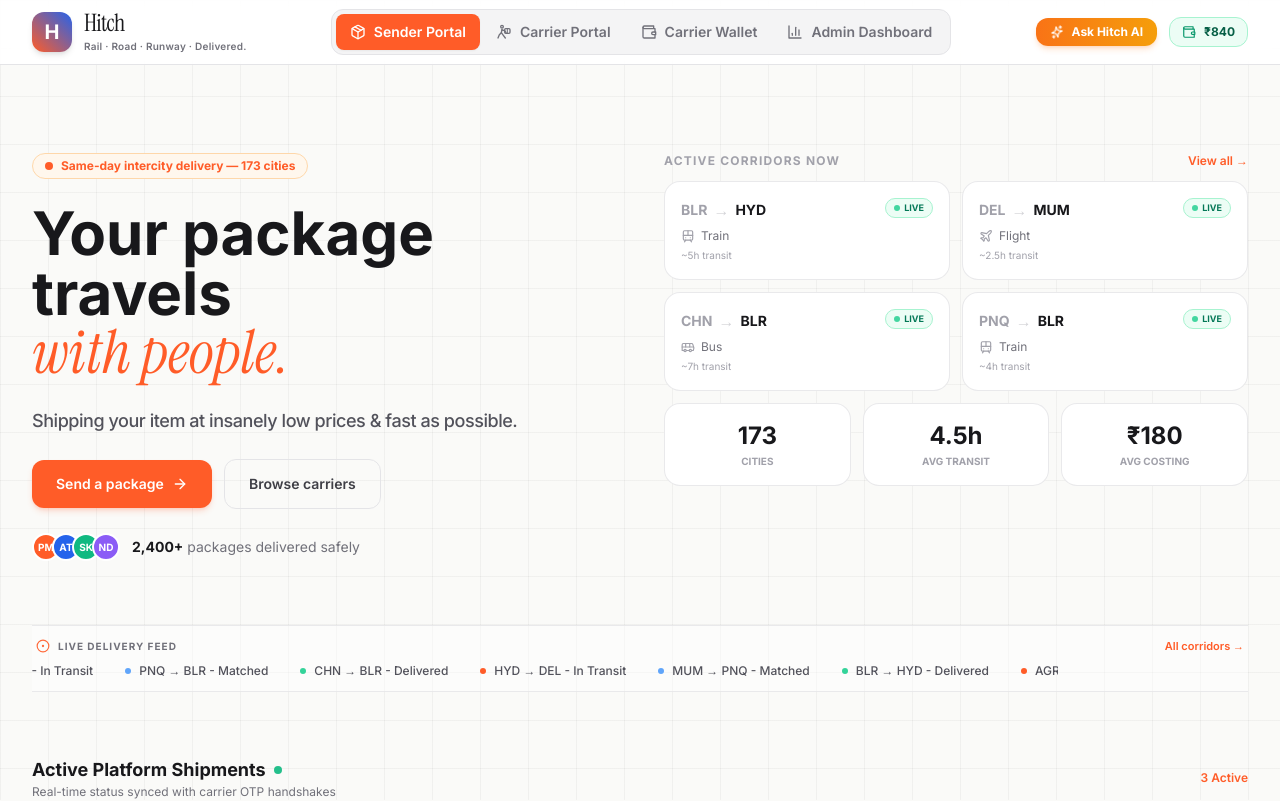
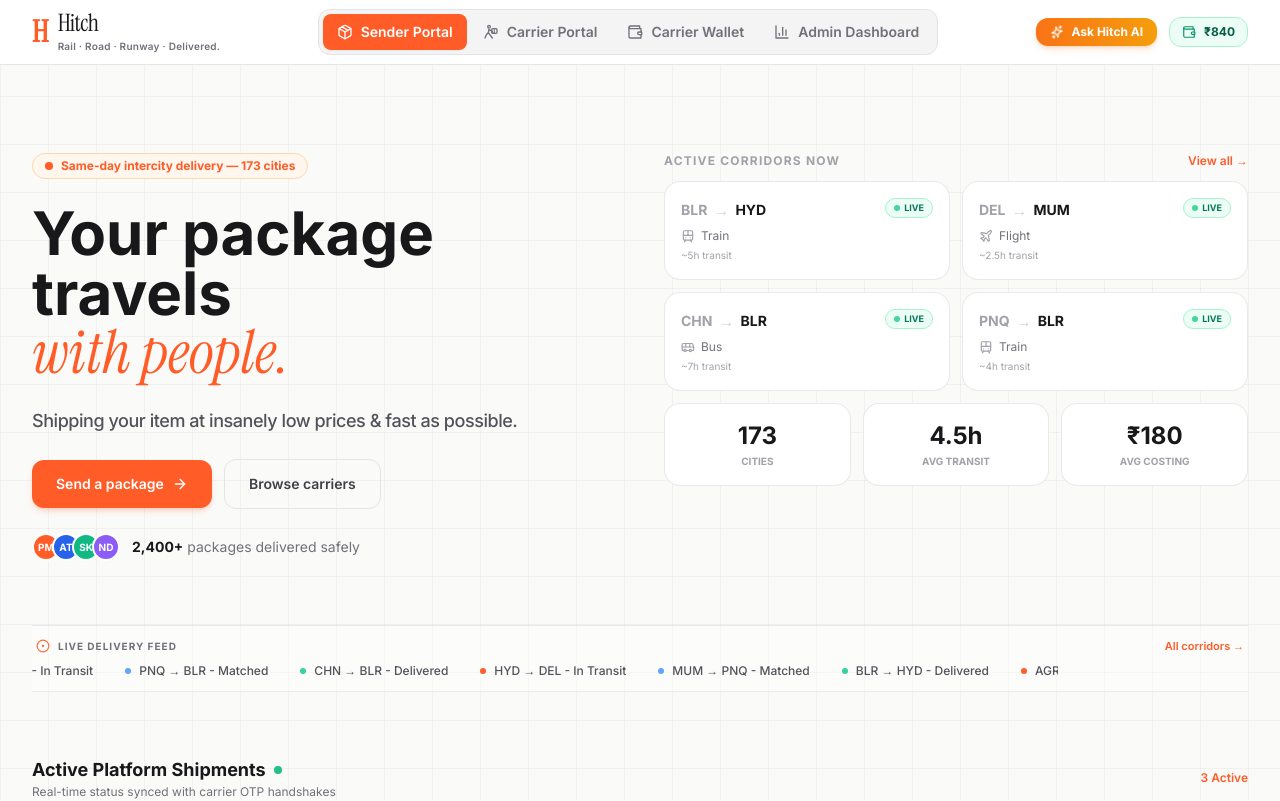
Before and after one commit to supreetpatil79/Hitch, a React (Vite) app in the folder frontend/: page / in a window 1280 px wide. Shown: the top 801 px of the page. Built offline with nearby package versions, Linux system fonts and the light colour scheme.

Commit message:
style(brand): simplify logo to elegant orange letter H without background container

```diff
--- a/frontend/src/App.jsx
+++ b/frontend/src/App.jsx
@@ -161,10 +161,10 @@
           <button
             onClick={() => setPortal("sender")}
             title="Go to Hitch Homepage"
-            className="flex items-center gap-3 text-left group focus:outline-none cursor-pointer">
-            <div className="w-10 h-10 rounded-xl bg-gradient-to-tr from-hitchOrange to-hitchBlue flex items-center justify-center text-white font-bold text-xl shadow-md group-hover:scale-105 transition-transform">
+            className="flex items-center gap-2.5 text-left group focus:outline-none cursor-pointer">
+            <span className="font-display text-3xl font-extrabold text-hitchOrange leading-none tracking-tight group-hover:scale-105 transition-transform">
               H
-            </div>
+            </span>
             <div>
               <span className="font-display text-2xl tracking-tight text-zinc-900 leading-none group-hover:text-hitchOrange transition-colors">
                 Hitch
```
